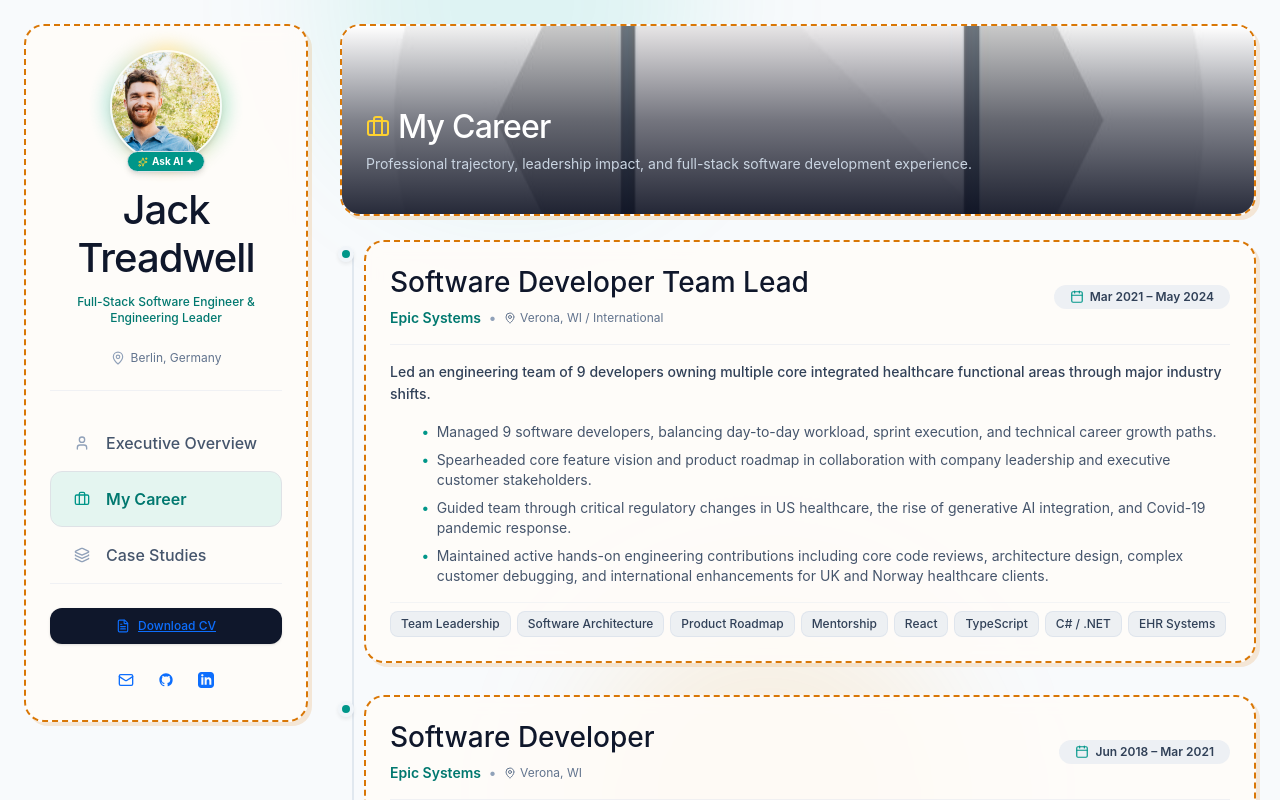
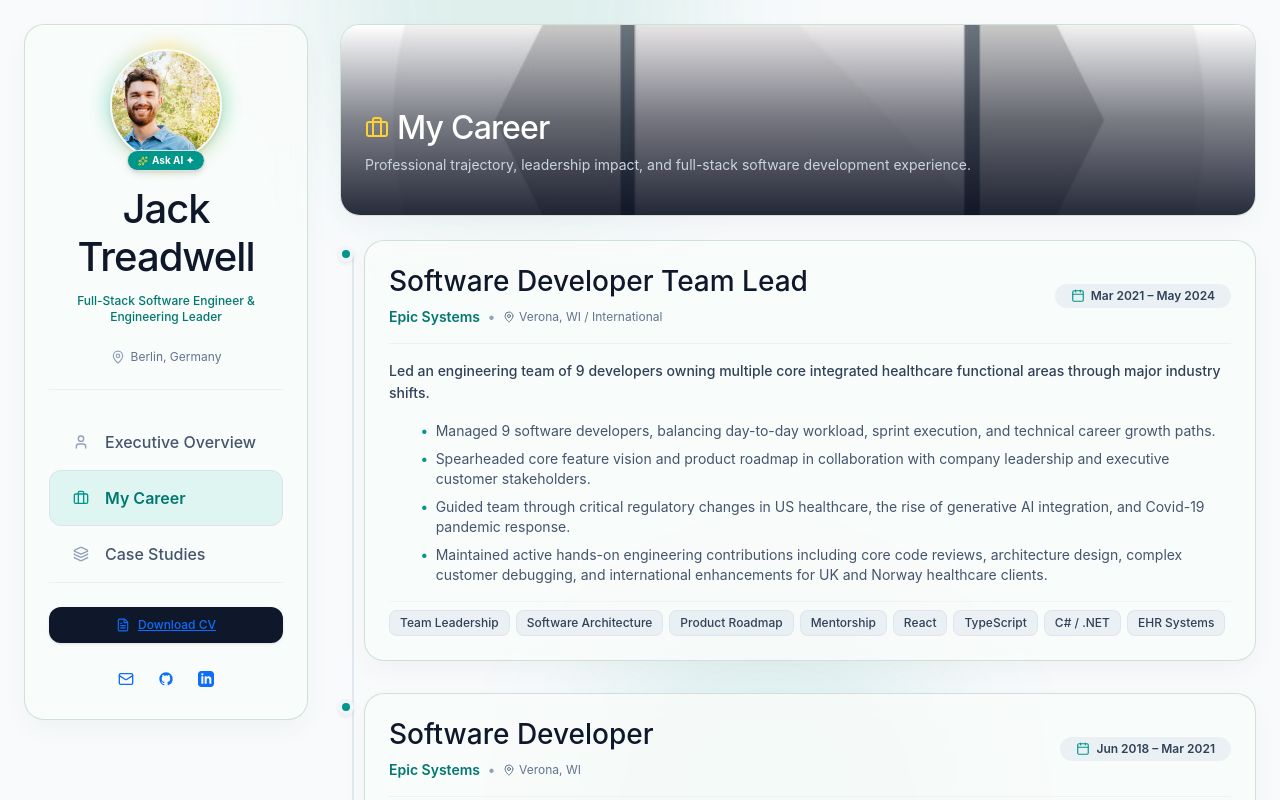
Before and after one commit to flambeauRiverTours/flambeauRiverTours.github.io, a React (Vite) app: page / in a window 1280 px wide. Both pictures are taken after a click on the button "My Career". Shown: the top 800 px of the page. Built offline with nearby package versions, Linux system fonts and the light colour scheme.

Commit message:
style: adopt calming pastoral sage-green color palette
Replaced amber/orange palette with soothing sage green, soft natural background tones, subtle emerald glows, and clean glassmorphic panel borders.

Co-authored-by: flambeauRiverTours <93559404+flambeauRiverTours@users.noreply.github.com>

```diff
--- a/src/App.tsx
+++ b/src/App.tsx
@@ -30,9 +30,9 @@ export function App() {
 
   return (
     <div className="min-h-screen relative bg-slate-50 dark:bg-slate-950 text-slate-900 dark:text-slate-100 font-sans selection:bg-teal-500 selection:text-white">
-      {/* Background ambient lighting glows */}
-      <div className="fixed top-0 left-1/4 w-96 h-96 bg-teal-500/10 dark:bg-emerald-500/10 rounded-full blur-3xl pointer-events-none -translate-y-1/2"></div>
-      <div className="fixed bottom-0 right-1/4 w-96 h-96 bg-amber-500/10 dark:bg-teal-700/10 rounded-full blur-3xl pointer-events-none translate-y-1/2"></div>
+      {/* Background ambient pastoral sage lighting glows */}
+      <div className="fixed top-0 left-1/4 w-96 h-96 bg-emerald-600/10 dark:bg-emerald-500/15 rounded-full blur-3xl pointer-events-none -translate-y-1/2"></div>
+      <div className="fixed bottom-0 right-1/4 w-96 h-96 bg-teal-600/10 dark:bg-green-700/15 rounded-full blur-3xl pointer-events-none translate-y-1/2"></div>
 
       <div className="max-w-7xl mx-auto px-4 sm:px-6 lg:px-8 py-4 sm:py-8 min-h-screen flex flex-col justify-between">
         <div className="space-y-6">
--- a/src/index.css
+++ b/src/index.css
@@ -2,28 +2,28 @@
 
 @layer base {
   :root {
-    --bg-gradient-from: #fbf7f2;
-    --bg-gradient-to: #f4ece4;
-    --card-bg: rgba(255, 252, 248, 0.85);
-    --card-border: rgba(225, 212, 200, 0.85);
-    --card-shadow: 0 10px 28px -5px rgba(130, 110, 95, 0.08);
-    --text-primary: #332d29;
-    --text-secondary: #6e645e;
-    --accent: #d97706;
-    --accent-glow: rgba(217, 119, 6, 0.15);
+    --bg-gradient-from: #f3f7f4;
+    --bg-gradient-to: #e8f0eb;
+    --card-bg: rgba(248, 252, 249, 0.85);
+    --card-border: rgba(200, 220, 208, 0.85);
+    --card-shadow: 0 10px 28px -5px rgba(60, 90, 70, 0.06);
+    --text-primary: #1c2e24;
+    --text-secondary: #4a6355;
+    --accent: #15803d;
+    --accent-glow: rgba(21, 128, 61, 0.15);
   }
 
   @media (prefers-color-scheme: dark) {
     :root {
-      --bg-gradient-from: #1a1715;
-      --bg-gradient-to: #24201d;
-      --card-bg: rgba(38, 33, 30, 0.85);
-      --card-border: rgba(255, 235, 220, 0.09);
+      --bg-gradient-from: #0f1c15;
+      --bg-gradient-to: #16261d;
+      --card-bg: rgba(23, 38, 29, 0.85);
+      --card-border: rgba(200, 240, 215, 0.08);
       --card-shadow: 0 10px 32px 0 rgba(0, 0, 0, 0.45);
-      --text-primary: #f8f4f0;
-      --text-secondary: #b8aea8;
-      --accent: #f59e0b;
-      --accent-glow: rgba(245, 158, 11, 0.15);
+      --text-primary: #f0f7f3;
+      --text-secondary: #a3c2b2;
+      --accent: #34d399;
+      --accent-glow: rgba(52, 211, 153, 0.15);
     }
   }
 
@@ -38,20 +38,21 @@
 
 .glass-panel {
   background: var(--card-bg);
-  backdrop-filter: blur(8px);
-  -webkit-backdrop-filter: blur(8px);
-  border: 2px dashed #d97706;
+  backdrop-filter: blur(12px);
+  -webkit-backdrop-filter: blur(12px);
+  border: 1px solid var(--card-border);
   border-radius: 1.25rem;
-  box-shadow: 4px 4px 0px 0px rgba(217, 119, 6, 0.15);
+  box-shadow: var(--card-shadow);
 }
 
 .glass-panel-hover {
-  transition: all 0.2s ease-in-out;
+  transition: all 0.25s ease-in-out;
 }
 
 .glass-panel-hover:hover {
-  transform: rotate(-0.5deg) translateY(-3px);
-  box-shadow: 6px 6px 0px 0px rgba(217, 119, 6, 0.25);
+  transform: translateY(-2px);
+  border-color: rgba(34, 197, 94, 0.4);
+  box-shadow: 0 12px 32px -4px rgba(34, 197, 94, 0.12);
 }
 
 @media (prefers-color-scheme: dark) {
```
